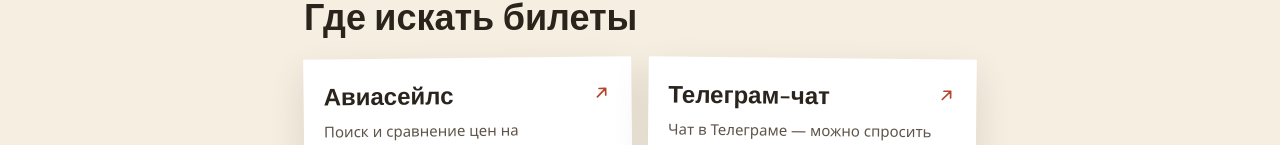
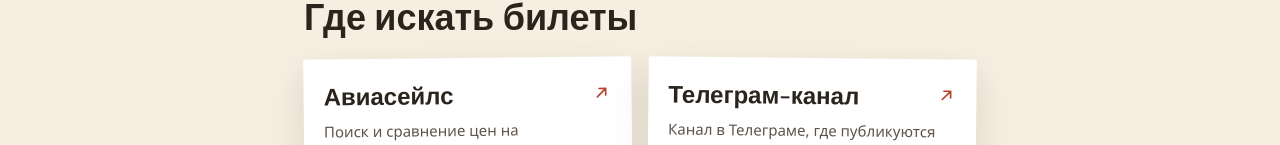
Before and after one commit to evakerrigan/thaiway, a Next.js app: page /calculator in a window 1280 px wide. Shown: the part 775-920 px from the top of the page. Built offline with nearby package versions, Linux system fonts and the light colour scheme; no server answers; a web font is replaced by a local one.

Commit message:
feat: add "where to find tickets" links to calculator page

```diff
--- a/src/app/calculator/page.tsx
+++ b/src/app/calculator/page.tsx
@@ -71,8 +71,8 @@ const TICKET_LINKS = [
     href: 'https://www.aviasales.ru/',
   },
   {
-    title: 'Телеграм-чат',
-    note: 'Чат в Телеграме — можно спросить про билеты и перелёты.',
+    title: 'Телеграм-канал',
+    note: 'Канал в Телеграме, где публикуются горящие билеты.',
     label: 't.me/hkt_bkk',
     href: 'https://t.me/hkt_bkk',
   },
```
